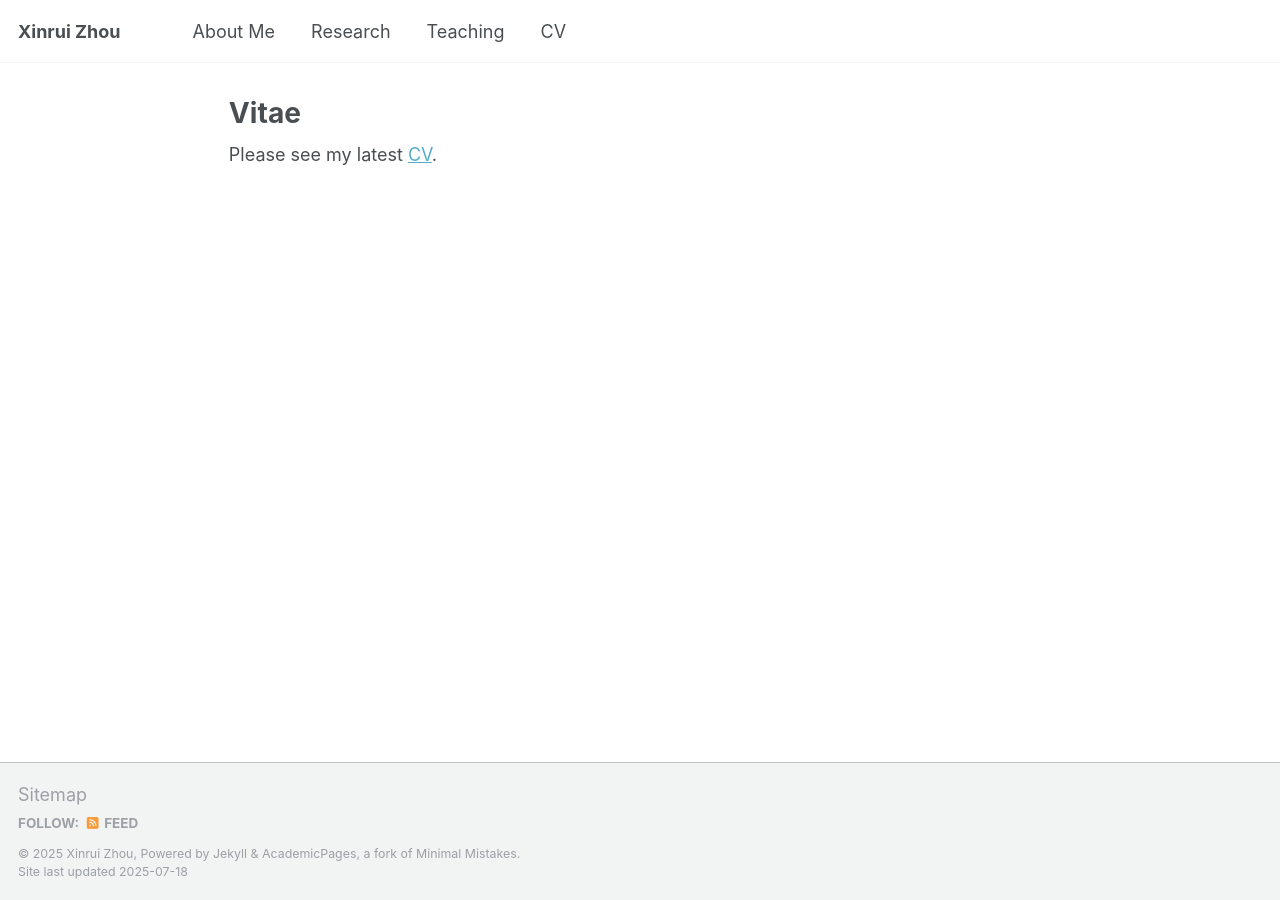
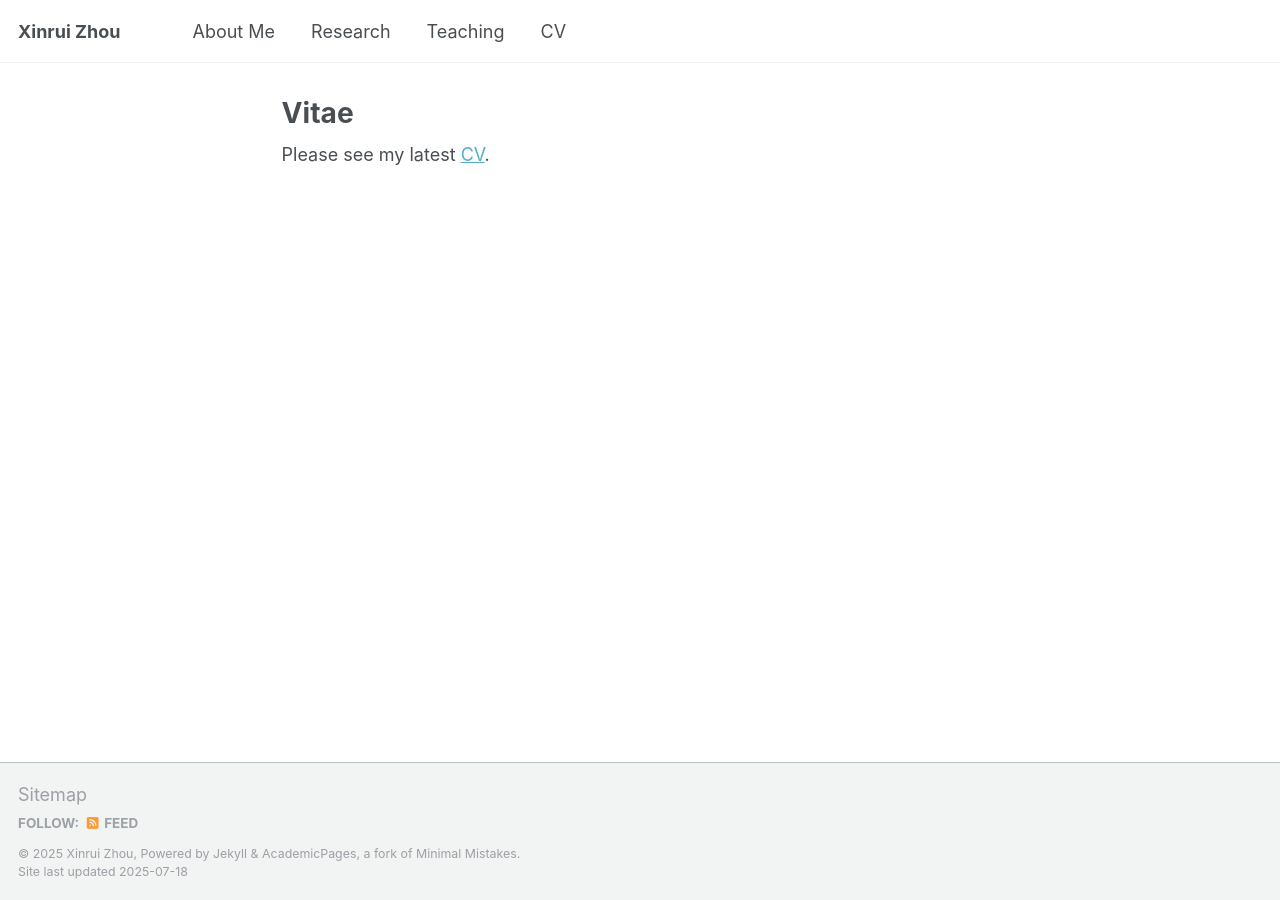
Before and after one commit to xruizhou/xruizhou.github.io, a Jekyll site: the page built from _pages/cv.md, in a window 1280 px wide. Built offline with Jekyll 4.4.1, drawn with Linux system fonts in a browser that asks for light colours; a script that is not in the unit is left out.

Commit message:
Update custom.css

```diff
--- a/assets/css/custom.css
+++ b/assets/css/custom.css
@@ -1,5 +1,5 @@
-/* Force research page content to full width */
-.page.layout--single .page__inner-wrap {
+/* Apply wide layout only to pages with class `wide-page` */
+.wide-page .page__inner-wrap {
   max-width: 100% !important;
   width: 100% !important;
   padding-left: 2rem;
@@ -8,10 +8,8 @@
   margin-right: auto;
 }
 
-/* Optional: remove white space on very large screens */
-.page {
-  padding: 0 !important;
-}
+
+
 
 /* Make profile image rectangular */
 .author__avatar {
```
